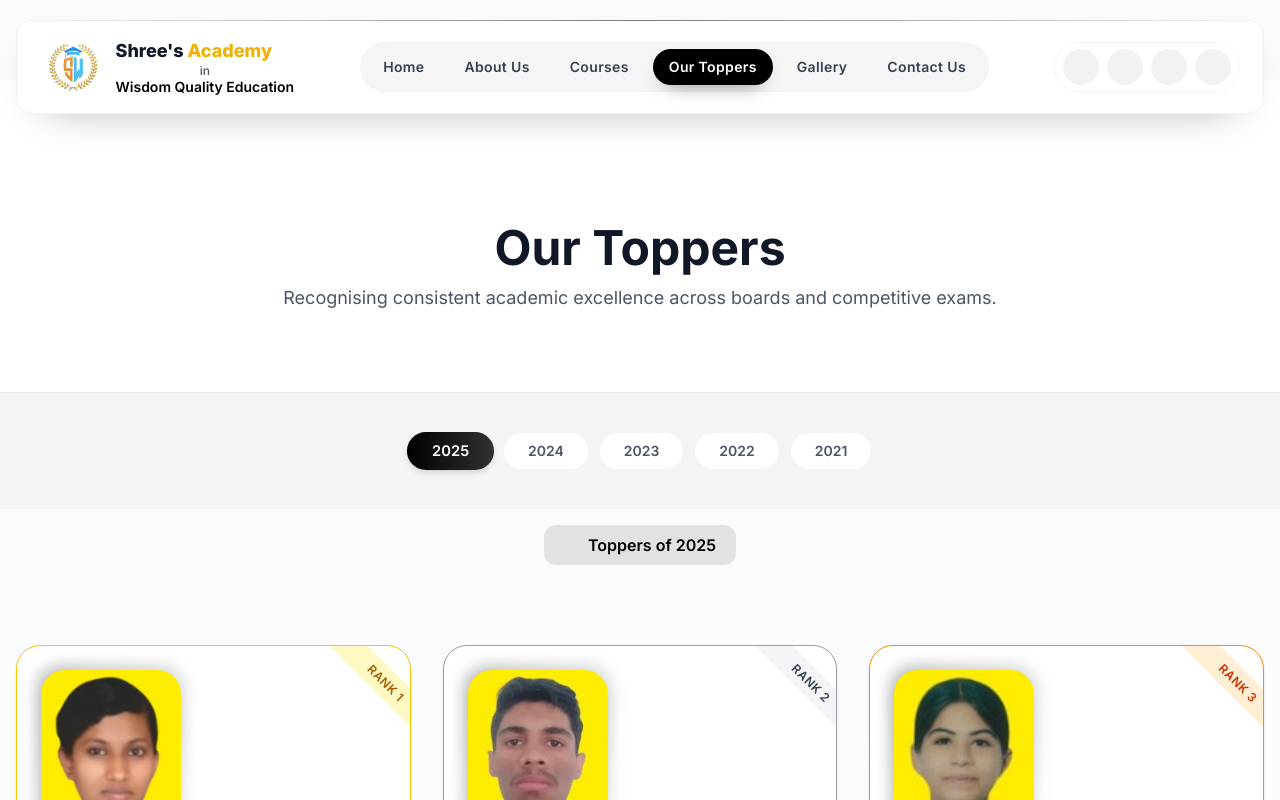
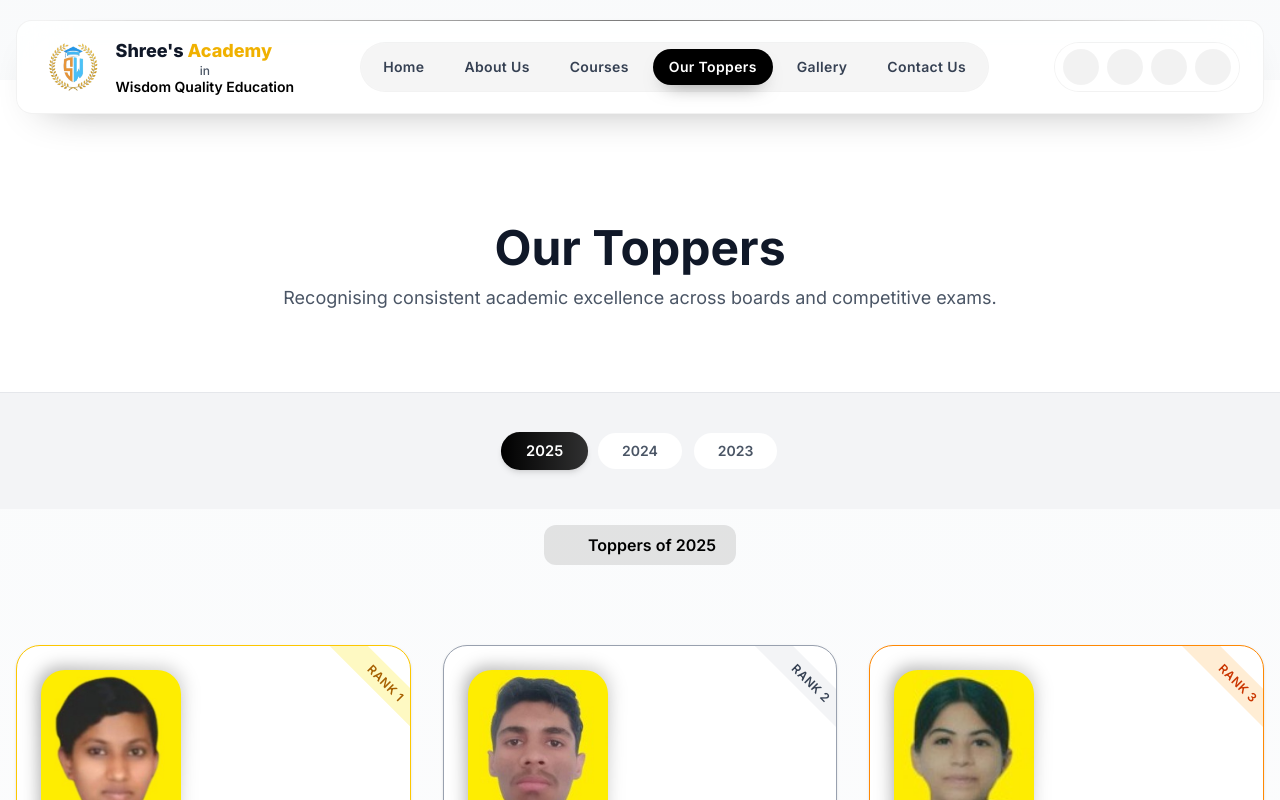
Before and after one commit to Hardik-Dharmik/shrees-academy, a Next.js app: page /toppers in a window 1280 px wide. Shown: the top 800 px of the page. Built offline with nearby package versions, Linux system fonts and the light colour scheme; some icons are missing.

Commit message:
Update AboutUs component to reflect the correct establishment year and adjust ToppersClient to limit displayed years

```diff
--- a/src/app/about/page.tsx
+++ b/src/app/about/page.tsx
@@ -52,7 +52,7 @@ const AboutUs = () => {
                                     <Icon icon="mdi:school-outline" className="text-2xl text-gray-800 dark:text-gray-200" />
                                 </div>
                                 <div>
-                                    <p className="text-sm uppercase tracking-[0.25em] text-gray-400">Since 2012</p>
+                                    <p className="text-sm uppercase tracking-[0.25em] text-gray-400">Since 2005</p>
                                     <p className="text-lg font-semibold text-gray-900 dark:text-white">Trusted by families across the city</p>
                                 </div>
                             </div>
--- a/src/app/toppers/ToppersClient.tsx
+++ b/src/app/toppers/ToppersClient.tsx
@@ -268,7 +268,7 @@ const rankIcon = (rank: number) => {
 
 const ToppersClient = () => {
     const [selectedYear, setSelectedYear] = useState(2025)
-    const years = [2025, 2024, 2023, 2022, 2021]
+    const years = [2025, 2024, 2023];
     const toppers =
         toppersByYear.find(y => y.year === selectedYear)?.toppers || []
 
```
